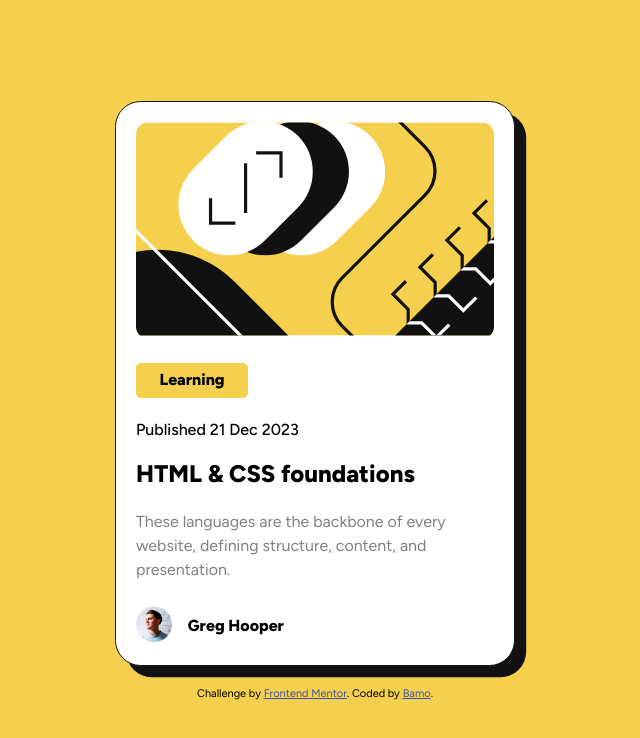
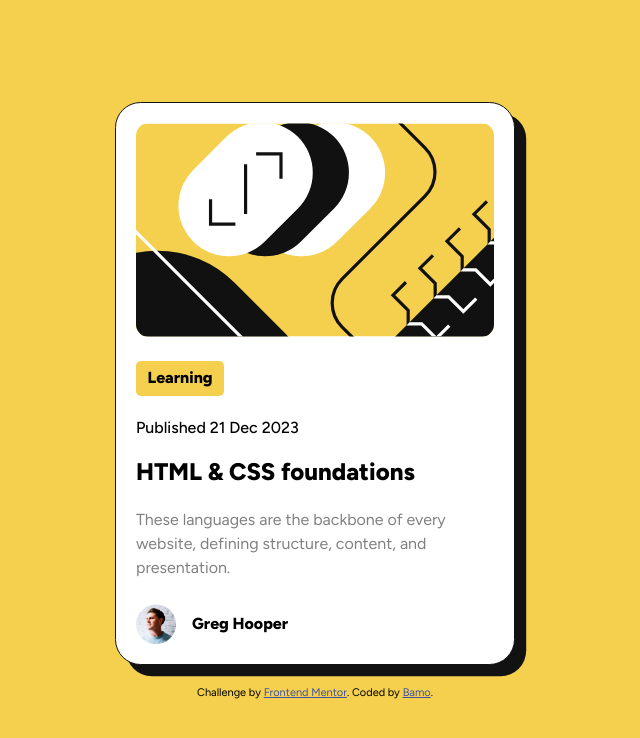
Before and after one commit to Bamo-D-Abdallah/frontend-mentor-solutions, a plain HTML site: page newbie/blog-preview-card/index.html in a window 1280 px wide. Shown: the whole page, without its empty margins (325-965 px from the left). Drawn offline with Linux system fonts and the light colour scheme.

Commit message:
Update blog-preview-card

```diff
--- a/newbie/blog-preview-card/index.html
+++ b/newbie/blog-preview-card/index.html
@@ -20,17 +20,13 @@
 <main>
 
   <div class="card">
-    <div class="card__image">
-      <img alt="A meaningless image" src="assets/images/illustration-article.svg" />
-    </div>
+    <img class="card__image" alt="A meaningless image" src="assets/images/illustration-article.svg" />
     <p class="card__tag">Learning</p>
     <p class="card__date">Published 21 Dec 2023</p>
     <h1 class="card__header">HTML & CSS foundations</h1>
     <p class="card__body">These languages are the backbone of every website, defining structure, content, and presentation.</p>
     <div class="card__author-container">
-      <div class="card__author-image">
-        <img alt="The image of the author" src="assets/images/image-avatar.webp" />
-      </div>
+      <img class="card__author-image" alt="The image of the author" src="assets/images/image-avatar.webp" />
       <p class="card__author-name">Greg Hooper</p>
     </div>
 
--- a/newbie/blog-preview-card/styles.css
+++ b/newbie/blog-preview-card/styles.css
@@ -53,7 +53,8 @@ html {
 }
 
 img {
-    width: 100%;
+    display: block;
+    max-width: 100%;
 }
 
 :root {
@@ -75,7 +76,7 @@ body {
     display: flex;
     flex-direction: column;
     justify-content: center;
-    align-content: center;
+    align-items: center;
     font-family: var(--font-family), sans-serif;
 }
 
@@ -105,7 +106,6 @@ main {
     display: flex;
     flex-direction: column;
     justify-content: space-between;
-    align-content: center;
     row-gap: 1.5em;
     box-shadow: 0.5em 0.5em var(--color-black);
     border: 0.12em solid var(--color-black);
@@ -114,8 +114,6 @@ main {
 
 .card__image {
     border-radius: 1vmax;
-    overflow: hidden;
-    width: 100%;
 }
 
 
@@ -158,7 +156,7 @@ main {
 }
 
 .card__author-image {
-    width: 10%;
+    width: 2.5rem;
 }
 
 
@@ -188,9 +186,7 @@ main {
         box-shadow: 0.7em 0.7em var(--color-black);
     }
 
-    .card__tag {
-        max-width: 7rem;
-    }
+
 
 
 }
```
